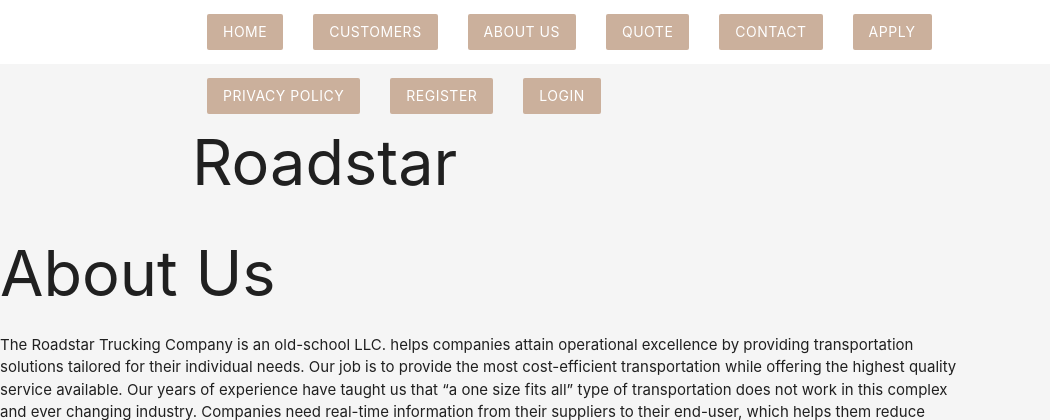
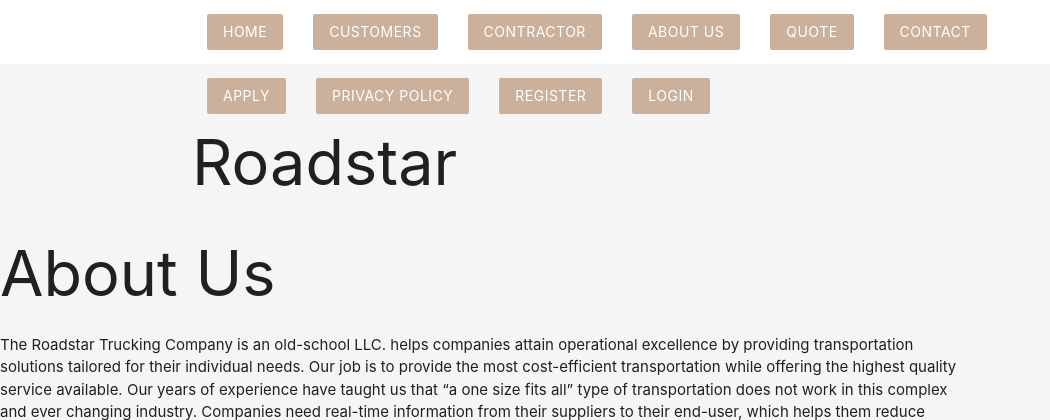
Before and after one commit to MintSquirrel/truck-site-github, a PHP site: page /aboutus.php in a window 1280 px wide. Shown: the top 420 px of the page, without its empty margins (0-1050 px from the left). Run offline with PHP 8.4, Linux system fonts and the light colour scheme.

Commit message:
Update header.php

```diff
--- a/templates/header.php
+++ b/templates/header.php
@@ -15,7 +15,8 @@
         <div class="container">
             <ul id="nav-mobile" class="right hide-on-small-and-down">
                 <li><a href="index.php" class="btn brand z-depth-0">Home</a></li>
-                <li><a href="#" class="btn brand z-depth-0">Customers</a></li>
+                <li><a href="applycustomer.php" class="btn brand z-depth-0">Customers</a></li>
+                <li><a href="applycontractor.php" class="btn brand z-depth-0">Contractor</a></li>
                 <li><a href="aboutus.php" class="btn brand z-depth-0">About Us</a></li>
                 <li><a href="quote.php" class="btn brand z-depth-0">Quote</a></li>
                 <li><a href="contact.php" class="btn brand z-depth-0">Contact</a></li>
```
